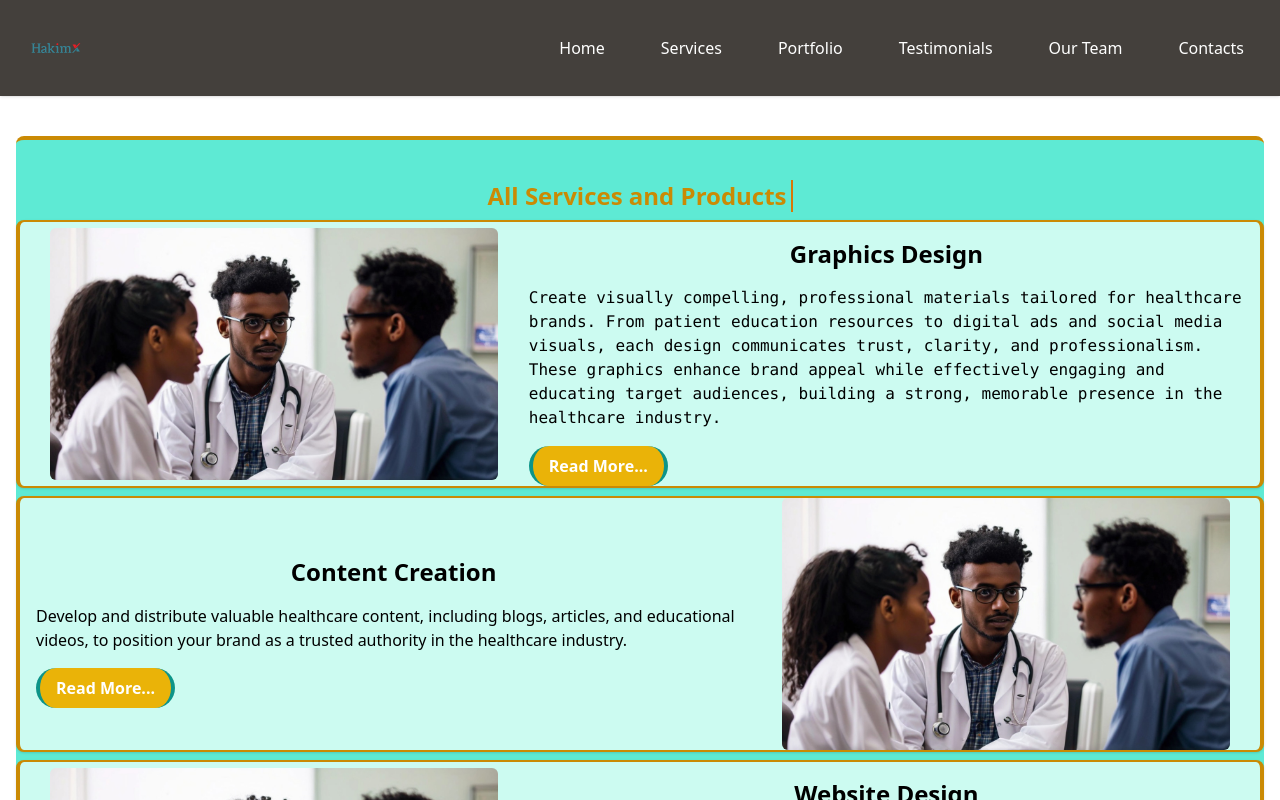
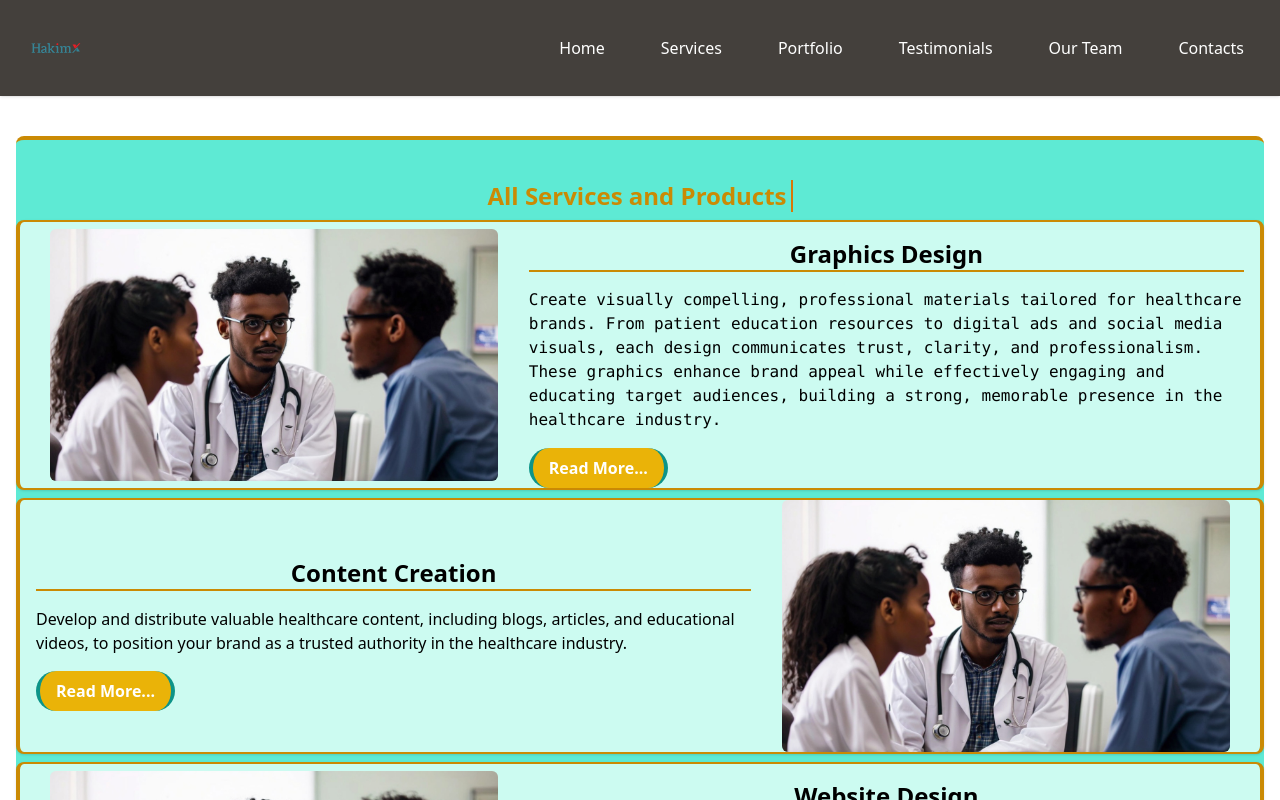
Before and after one commit to zetsion/HakimX, a React (Vite) app: page /services in a window 1280 px wide. Built offline with nearby package versions, Linux system fonts and the light colour scheme.

Commit message:
title buttom border add

```diff
--- a/src/features/servicesList/AllServices.jsx
+++ b/src/features/servicesList/AllServices.jsx
@@ -81,7 +81,7 @@ export default function AllServices() {
                 alt="service photo"
               />
               <div>
-                <h3 className="mt-4 text-center text-xl font-bold md:text-2xl">
+                <h3 className="mt-4 border-b-2 border-yellow-600 text-center text-xl font-bold md:text-2xl">
                   {service.title}
                 </h3>
                 <div className="rounded-lg text-center md:text-left">
@@ -98,7 +98,7 @@ export default function AllServices() {
             // If index is odd, text goes first
             <>
               <div>
-                <h3 className="mt-4 text-center text-xl font-bold md:text-2xl">
+                <h3 className="mt-4 border-b-2 border-yellow-600 text-center text-xl font-bold md:text-2xl">
                   {service.title}
                 </h3>
                 <div className="rounded-lg text-center md:text-left">
```
